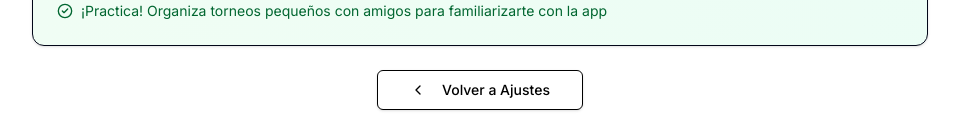
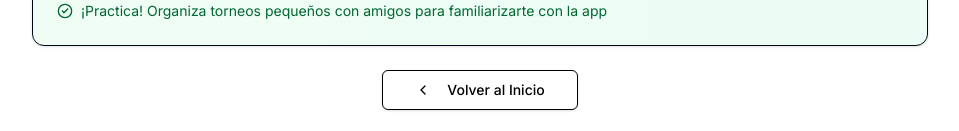
Before and after one commit to esarmiem/poke-torneos, a Next.js app: page /guide in a window 1280 px wide. Shown: the part 3151-3282 px from the top of the page, without its empty margins (160-1119 px from the left). Built offline with nearby package versions, Linux system fonts and the light colour scheme; no server answers.

Commit message:
fix: guide navigation

```diff
--- a/app/guide/page.tsx
+++ b/app/guide/page.tsx
@@ -5,6 +5,7 @@
 "use client";
 
 import { useRouter } from "next/navigation";
+import { useTournamentStore } from "@/lib/store/tournamentStore";
 import { Button } from "@/components/ui/Button";
 import { Card } from "@/components/ui/Card";
 import { PokemonSprite, sprites } from "@/components/PokemonSprite";
@@ -24,12 +25,14 @@ import {
 
 export default function GuidePage() {
   const router = useRouter();
+  const { tournament } = useTournamentStore();
+  const backUrl = tournament ? "/setup" : "/";
 
   return (
     <div className="max-w-4xl mx-auto space-y-6">
       {/* Header */}
       <div className="flex items-center gap-4">
-        <Button variant="ghost" size="icon" onClick={() => router.push("/settings")}>
+        <Button variant="ghost" size="icon" onClick={() => router.push(backUrl)}>
           <ChevronLeft className="w-5 h-5" />
         </Button>
         <div>
@@ -367,9 +370,9 @@ export default function GuidePage() {
 
       {/* Botón de vuelta */}
       <div className="flex justify-center">
-        <Button onClick={() => router.push("/settings")} variant="outline" size="lg">
+        <Button onClick={() => router.push(backUrl)} variant="outline" size="lg">
           <ChevronLeft className="w-4 h-4 mr-2" />
-          Volver a Ajustes
+          {tournament ? "Volver a Ajustes" : "Volver al Inicio"}
         </Button>
       </div>
     </div>
```
